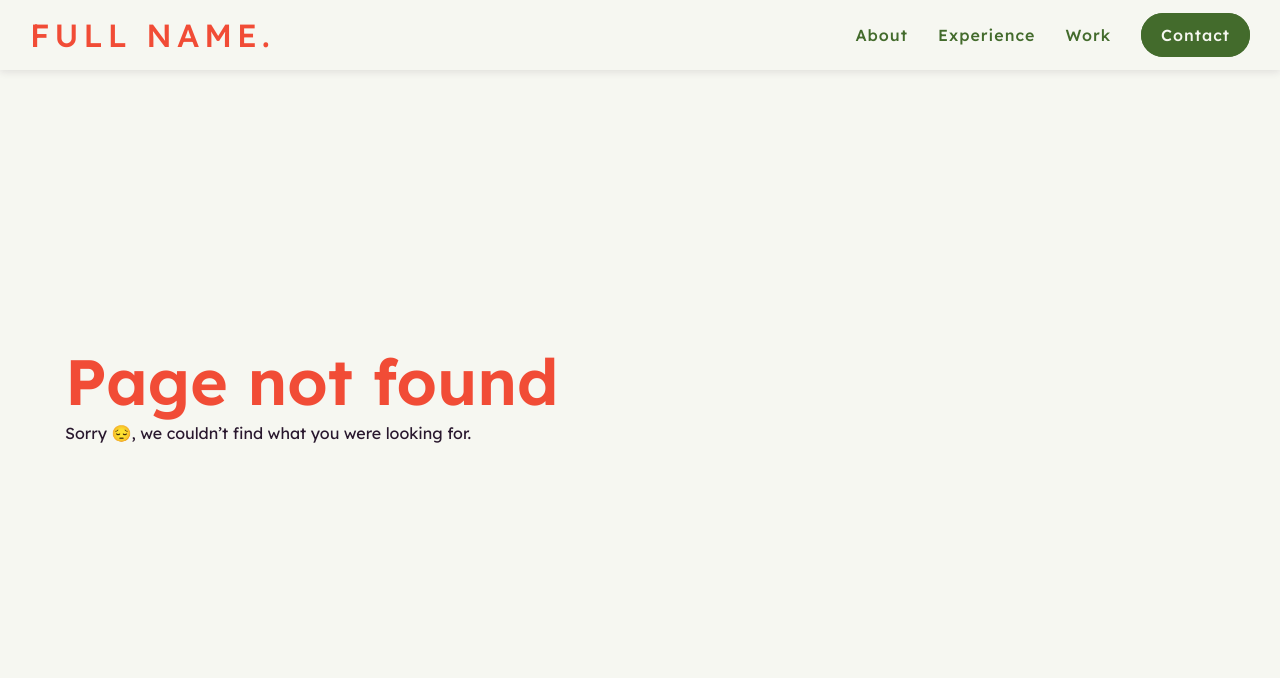
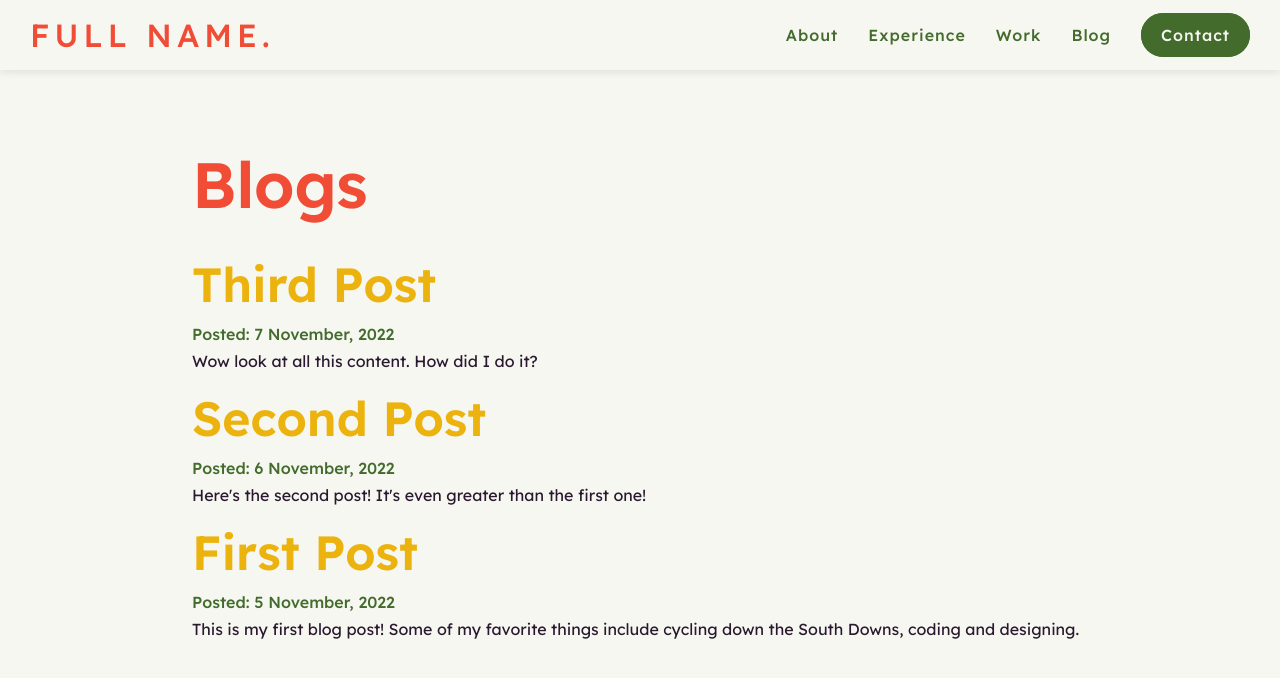
Before and after one commit to Purple-Beard/gatsby-portfolio, a Gatsby site: page /blog in a window 1280 px wide. Before the commit this address had no page. Built offline with nearby package versions, Linux system fonts and the light colour scheme; Gatsby itself is replaced by a stand-in of ours.

Commit message:
creating SEO component for page titles, adding blog page with some template blog submissions

```diff
--- /dev/null
+++ b/blog/first-post.mdx
@@ -0,0 +1,7 @@
+---
+title: "First Post"
+date: "2022-11-05"
+slug: "first-post"
+---
+
+This is my first blog post! Some of my **favorite** things include cycling down the South Downs, coding and designing.
--- /dev/null
+++ b/blog/second-post.mdx
@@ -0,0 +1,7 @@
+---
+title: "Second Post"
+date: "2022-11-06"
+slug: "second-post"
+---
+
+Here's the second post! It's even greater than the first one!
--- /dev/null
+++ b/blog/third-post.mdx
@@ -0,0 +1,7 @@
+---
+title: "Third Post"
+date: "2022-11-07"
+slug: "third-post"
+---
+
+Wow look at all this content. How did I do it?
--- a/gatsby-config.js
+++ b/gatsby-config.js
@@ -1,7 +1,17 @@
 module.exports = {
   siteMetadata: {
-    title: `pb-portfolio`,
-    siteUrl: `https://www.yourdomain.tld`
+    title: "My Super Cool Blog",
   },
-  plugins: ["gatsby-plugin-styled-components"]
+  plugins: [
+    "gatsby-plugin-image",
+    "gatsby-plugin-sharp",
+    {
+      resolve: `gatsby-source-filesystem`,
+      options: {
+        name: `blog`,
+        path: `${__dirname}/blog/`,
+      },
+    },
+    "gatsby-plugin-mdx",
+  ],
 };
--- a/package.json
+++ b/package.json
@@ -15,9 +15,12 @@
     "clean": "gatsby clean"
   },
   "dependencies": {
+    "@mdx-js/react": "^2.1.5",
     "babel-plugin-styled-components": "^2.0.7",
     "gatsby": "^4.24.4",
+    "gatsby-plugin-mdx": "^4.3.0",
     "gatsby-plugin-styled-components": "^5.24.0",
+    "gatsby-source-filesystem": "^4.24.0",
     "react": "^18.1.0",
     "react-dom": "^18.1.0",
     "styled-components": "^5.3.6"
--- a/src/components/layout.js
+++ b/src/components/layout.js
@@ -47,6 +47,7 @@ const Layout = ({children}) => {
           <li><Link to="/#about">About</Link></li>
           <li><Link to="/#experience">Experience</Link></li>
           <li><Link to="/#work">Work</Link></li>
+          <li><Link to="/blog">Blog</Link></li>
           <li><Link to="/#contact" className="cta--button">Contact</Link></li>
         </ul>
       </Navbar>
--- a/src/components/sections/hero.js
+++ b/src/components/sections/hero.js
@@ -53,7 +53,7 @@ const Hero = () => {
       <p>Lorem ipsum dolor sit amet, consectetur adipiscing elit. Aliquam et diam diam. Integer sed vulputate urna, eu facilisis tellus. Phasellus dapibus, sapien ac ornare ultrices, odio arcu rutrum lacus, in tincidunt nunc augue at ex.</p>
       <a
         className='cta--button'
-        href='#'
+        href='/'
       >
         Resume
       </a>
--- a/src/components/sections/work.js
+++ b/src/components/sections/work.js
@@ -37,19 +37,19 @@ const Work = () => {
     >
       <h2>Personal Projects</h2>
       <div>
-        <a href=''>
+        <a href='/'>
           <article>
             <h3>Project A</h3>
             <p>Lorem ipsum dolor sit amet, consectetur adipiscing elit, sed do eiusmod tempor incididunt ut labore et dolore magna aliqua.</p>
           </article>
         </a>
-        <a href=''>
+        <a href='/'>
           <article>
             <h3>Project B</h3>
             <p>Lorem ipsum dolor sit amet, consectetur adipiscing elit, sed do eiusmod tempor incididunt ut labore et dolore magna aliqua.</p>
           </article>
         </a>
-        <a href=''>
+        <a href='/'>
           <article>
             <h3>Project C</h3>
             <p>Lorem ipsum dolor sit amet, consectetur adipiscing elit, sed do eiusmod tempor incididunt ut labore et dolore magna aliqua.</p>
--- /dev/null
+++ b/src/components/seo.js
@@ -0,0 +1,20 @@
+import * as React from 'react'
+import { graphql, useStaticQuery } from 'gatsby'
+
+const Seo = ({ title }) => {
+  const data = useStaticQuery(graphql`
+    query {
+      site {
+        siteMetadata {
+          title
+        }
+      }
+    }
+  `)
+
+  return (
+    <title>{title} | {data.site.siteMetadata.title}</title>
+  )
+}
+
+export default Seo
--- a/src/pages/404.js
+++ b/src/pages/404.js
@@ -1,23 +1,35 @@
 import * as React from "react"
 import "../styles/layout.css"
 import Layout from "../components/layout"
+import Seo from "../components/seo"
+import styled from "styled-components"
+
+const Main = styled.main`
+  max-width: 1300px;
+  margin: 0 auto;
+  padding: 70px 15vw;
+
+  h1 {
+    margin-bottom: 30px;
+  }
+`
 
 const NotFoundPage = () => {
   return (
     <Layout>
-      <main className="section--wrapper">
+      <Main
+        className="section--wrapper"
+      >
         <h1>Page not found</h1>
         <p>
           Sorry 😔, we couldn’t find what you were looking for.
         </p>
 
-      </main>
+      </Main>
     </Layout>
   )
 }
 
-export const Head = () => (
-  <title>Error 404 - Not found</title>
-)
+export const Head = () => <Seo title="Page not Found" />
 
 export default NotFoundPage
--- /dev/null
+++ b/src/pages/blog.js
@@ -0,0 +1,74 @@
+import * as React from 'react'
+import { graphql } from 'gatsby'
+import "../styles/layout.css"
+import Layout from '../components/layout'
+import Seo from '../components/seo'
+import styled from 'styled-components'
+
+const Main = styled.main`
+  max-width: 1300px;
+  margin: 0 auto;
+  padding: 70px 15vw;
+
+  h1 {
+    margin-bottom: 30px;
+  }
+  ul {
+
+    h2 {
+      color: #ECB20D;
+      margin-bottom: 10px;
+    }
+    div {
+      color: #436B2C;
+      font-weight: 500;
+      margin-bottom: 5px;
+    }
+  }
+`
+
+const BlogPage = ({ data }) => {
+  return (
+    <Layout>
+      <Main
+        className='section--wrapper'
+      >
+        <h1>Blogs</h1>
+        <ul>
+          {
+            data.allMdx.nodes.map((node) => (
+              <article key={node.id}>
+                <h2>{node.frontmatter.title}</h2>
+                <div
+                  role='doc-subtitle'
+                >
+                  Posted: {node.frontmatter.date}
+                </div>
+                <p>{node.excerpt}</p>
+              </article>
+            ))
+          }
+        </ul>
+      </Main>
+    </Layout>
+  )
+}
+
+export const query = graphql`
+  query {
+    allMdx(sort: {fields: frontmatter___date, order: DESC}) {
+      nodes {
+        frontmatter {
+          date(formatString: "D MMMM, YYYY")
+          title
+        }
+        id
+        excerpt
+      }
+    }
+  }
+`
+
+export const Head = () => <Seo title="Blog" />
+
+export default BlogPage
```
Also changed, not shown: src/pages/index.js (+3 -6 lines), 3 other files.
